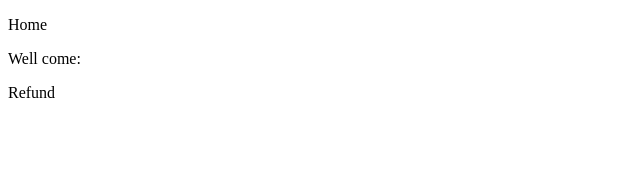
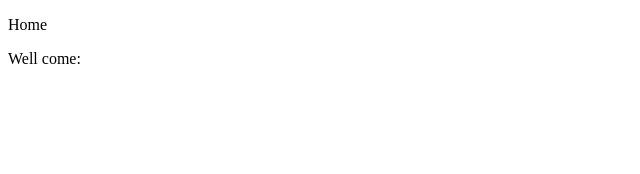
Before and after one commit to leoneves/brand_new_toolbox, a React app in the folder frontend/: page /home in a window 1280 px wide. Shown: the top 174 px of the page, without its empty margins (0-640 px from the left). Built offline with nearby package versions, Linux system fonts and the light colour scheme.

Commit message:
remove unnecessary Refund component

```diff
--- a/frontend/src/app/App.tsx
+++ b/frontend/src/app/App.tsx
@@ -4,7 +4,6 @@ import { ContainerApp } from './App.styles';
 import Loading from './components/Loading/Loading';
 
 const Login = lazy(() => import('./components/Login/Login'));
-const Refund = lazy(() => import('./components/Refund/Refund'));
 const Home = lazy(() => import('./containers/Home/Home'));
 
 const App: FunctionComponent = (): JSX.Element => {
@@ -12,7 +11,6 @@ const App: FunctionComponent = (): JSX.Element => {
     <Suspense fallback={<Loading />}>
       <ContainerApp>
         <Switch>
-          <Route path="/refund" component={Refund} />
           <Route path="/home" component={Home} />
           <Route path="/" component={Login} />
         </Switch>
--- a/frontend/src/app/components/Refund/Refund.tsx
+++ /dev/null
@@ -1,17 +0,0 @@
-import { FunctionComponent } from 'react';
-import RootState from '../../redux/RootState';
-import { useSelector } from 'react-redux';
-
-const selectUser = (state: RootState) => state.user;
-
-const Refund: FunctionComponent = (): JSX.Element => {
-  const user = useSelector(selectUser);
-
-  return (
-    <div>
-      <p>Refund {user.username}</p>
-    </div>
-  );
-};
-
-export default Refund;
--- a/frontend/src/app/containers/Home/Home.tsx
+++ b/frontend/src/app/containers/Home/Home.tsx
@@ -1,6 +1,5 @@
 import { Component } from 'react';
 import { connect } from 'react-redux';
-import Refund from '../../components/Refund/Refund';
 import RootState from '../../redux/RootState';
 import UserState from '../../redux/user/UserState';
 
@@ -10,7 +9,6 @@ class Home extends Component<HomeProps> {
       <div>
         <p>Home</p>
         <p>Well come: {this.props.username}</p>
-        <Refund />
       </div>
     );
   }
```
